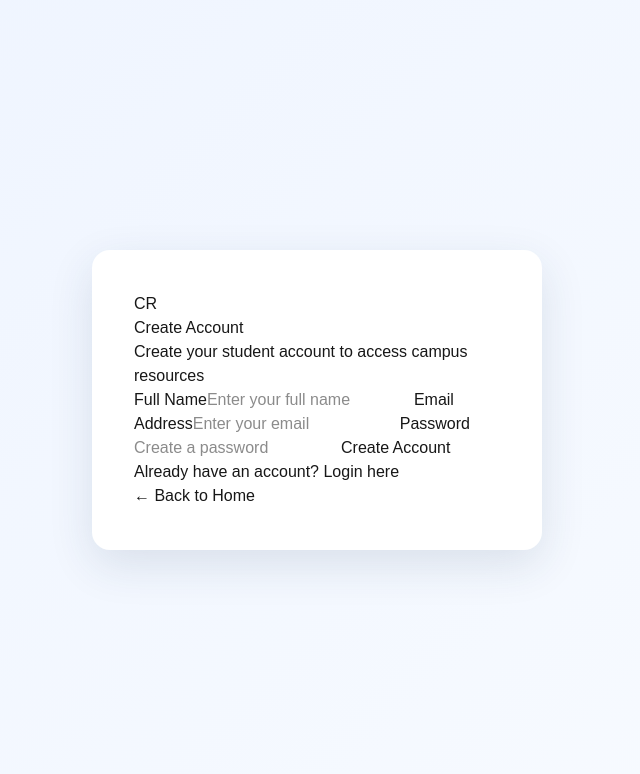
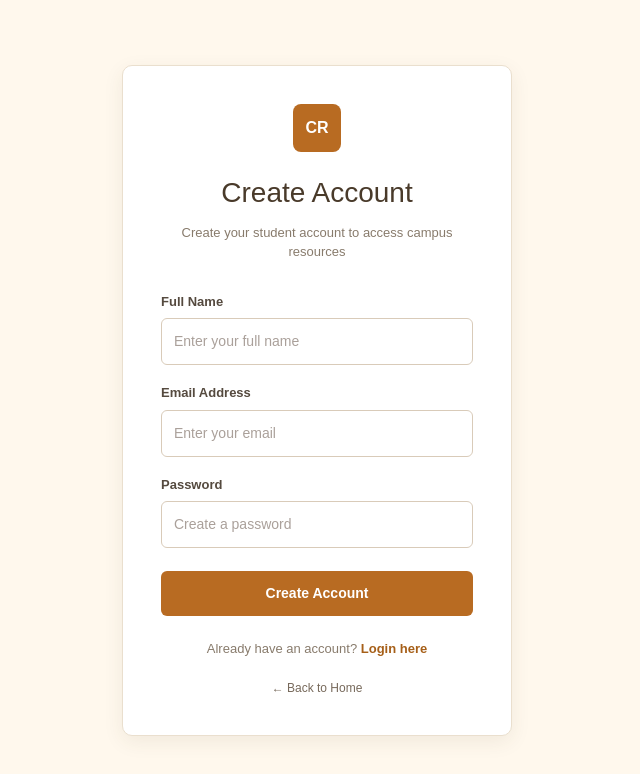
Before and after one commit to mahathikanneboina-rgb/Campus-Resource-Hub, a Next.js app: page /register in a window 1280 px wide. Shown: the top 774 px of the page, without its empty margins (323-963 px from the left). Built offline with nearby package versions, Linux system fonts and the light colour scheme; no server answers.

Commit message:
Fix Firebase auth fallback, login/register flow, resources page, and register CSS

```diff
--- a/app/dashboard/page.tsx
+++ b/app/dashboard/page.tsx
@@ -13,12 +13,11 @@ export default function Dashboard() {
   useEffect(() => {
     const unsubscribe = onAuthStateChanged(auth, (user) => {
       if (user) {
-        setUserEmail(user.email || "");
-        setCheckingUser(false);
-
+        setUserEmail(user.email || "Student User");
       } else {
-        window.location.href = "/login";
+        setUserEmail(localStorage.getItem("user_email") || "Student User");
       }
+      setCheckingUser(false);
     });
 
     return () => unsubscribe();
--- a/app/login/page.tsx
+++ b/app/login/page.tsx
@@ -3,7 +3,7 @@
 import Link from "next/link";
 import { useState } from "react";
 import { signInWithEmailAndPassword } from "firebase/auth";
-import { auth } from "../resources/firebase.js";
+import { auth, isFirebaseConfigured } from "../resources/firebase.js";
 import "./login.css";
 
 export default function Login() {
@@ -29,7 +29,13 @@ export default function Login() {
     }
 
     try {
+      localStorage.setItem("user_email", cleanEmail);
       setLoading(true);
+
+      if (!isFirebaseConfigured()) {
+        window.location.href = "/dashboard";
+        return;
+      }
 
       await signInWithEmailAndPassword(
         auth,
@@ -37,24 +43,10 @@ export default function Login() {
         password
       );
 
-      alert("Login successful!");
-
       window.location.href = "/dashboard";
     } catch (error: any) {
-      console.error("Firebase login error:", error);
-
-      if (
-        error.code === "auth/invalid-credential" ||
-        error.code === "auth/wrong-password"
-      ) {
-        alert("Incorrect email or password.");
-      } else if (error.code === "auth/user-not-found") {
-        alert("No account found with this email.");
-      } else if (error.code === "auth/invalid-email") {
-        alert("Please enter a valid email address.");
-      } else {
-        alert("Login failed. Please try again.");
-      }
+      console.warn("Firebase login fallback:", error);
+      window.location.href = "/dashboard";
     } finally {
       setLoading(false);
     }
--- a/app/register/page.tsx
+++ b/app/register/page.tsx
@@ -3,7 +3,7 @@
 import Link from "next/link";
 import { useState } from "react";
 import { createUserWithEmailAndPassword } from "firebase/auth";
-import { auth } from "../resources/firebase.js";
+import { auth, isFirebaseConfigured } from "../resources/firebase.js";
 import "./register.css";
 
 export default function Register() {
@@ -35,29 +35,22 @@ export default function Register() {
     }
 
     try {
+      localStorage.setItem("user_email", cleanEmail);
+      if (!isFirebaseConfigured()) {
+        window.location.href = "/dashboard";
+        return;
+      }
+
       await createUserWithEmailAndPassword(
         auth,
         cleanEmail,
         password
       );
 
-      alert("Account created successfully!");
-
-      setName("");
-      setEmail("");
-      setPassword("");
+      window.location.href = "/dashboard";
     } catch (error: any) {
-      console.error("Firebase error:", error);
-
-      if (error.code === "auth/email-already-in-use") {
-        alert("This email is already registered. Please login.");
-      } else if (error.code === "auth/invalid-email") {
-        alert("Please enter a valid email address.");
-      } else if (error.code === "auth/weak-password") {
-        alert("Password must contain at least 6 characters.");
-      } else {
-        alert("Registration failed. Please try again.");
-      }
+      console.warn("Firebase registration fallback:", error);
+      window.location.href = "/dashboard";
     }
   };
 
--- a/app/register/register.css
+++ b/app/register/register.css
@@ -1,145 +1,135 @@
 .register-page {
   min-height: 100vh;
+  background: #fff8ed;
   display: flex;
   justify-content: center;
   align-items: center;
-  padding: 40px 20px;
-  background: linear-gradient(135deg, #eef4ff, #f8fbff);
-  font-family: Arial, Helvetica, sans-serif;
+  padding: 30px;
+  font-family: Arial, sans-serif;
 }
 
 .register-card {
-  width: 100%;
-  max-width: 450px;
+  width: 390px;
   background: white;
-  padding: 42px;
-  border-radius: 18px;
-  box-shadow: 0 15px 45px rgba(31, 55, 90, 0.12);
+  border: 1px solid #eadfce;
+  border-radius: 10px;
+  padding: 38px;
+  box-shadow: 0 6px 20px rgba(80, 60, 40, 0.08);
 }
 
-.register-header {
-  text-align: center;
-  margin-bottom: 30px;
+.register-logo {
+  width: 48px;
+  height: 48px;
+  margin: 0 auto 20px;
+  background: #b86b22;
+  color: white;
+  display: flex;
+  justify-content: center;
+  align-items: center;
+  border-radius: 8px;
+  font-weight: bold;
+  font-size: 16px;
 }
 
-.logo {
-  width: 60px;
-  height: 60px;
-  margin: 0 auto 18px;
-  display: flex;
-  align-items: center;
-  justify-content: center;
-  border-radius: 16px;
-  background: linear-gradient(135deg, #2563eb, #4f46e5);
-  color: white;
-  font-size: 21px;
-  font-weight: 700;
+.register-card h1 {
+  text-align: center;
+  color: #493a2a;
+  margin: 0;
+  font-size: 28px;
 }
 
-.register-header h1 {
-  margin: 0;
-  color: #172033;
-  font-size: 30px;
+.register-subtitle {
+  text-align: center;
+  color: #887b6c;
+  font-size: 13px;
+  margin: 9px 0 30px;
 }
 
-.register-header p {
-  margin-top: 10px;
-  color: #6b7280;
-  font-size: 14px;
-  line-height: 1.6;
+.register-card form {
+  display: flex;
+  flex-direction: column;
 }
 
-.register-form {
-  display: flex;
-  flex-direction: column;
-  gap: 20px;
+.register-card label {
+  color: #554a3f;
+  font-size: 13px;
+  font-weight: bold;
+  margin-bottom: 7px;
 }
 
-.form-group {
-  display: flex;
-  flex-direction: column;
-  gap: 8px;
+.register-card input {
+  padding: 12px;
+  border: 1px solid #d9cbb9;
+  border-radius: 6px;
+  margin-bottom: 18px;
+  font-size: 14px;
+  color: #493a2a;
+  background: white;
 }
 
-.form-group label {
-  color: #374151;
-  font-size: 14px;
-  font-weight: 600;
+.register-card input:focus {
+  outline: none;
+  border-color: #b86b22;
+  box-shadow: 0 0 0 2px #f7ead7;
 }
 
-.form-group input {
-  width: 100%;
-  box-sizing: border-box;
-  padding: 13px 14px;
-  border: 1px solid #d7deea;
-  border-radius: 10px;
-  background: #fbfcfe;
-  color: #172033;
-  font-size: 15px;
-  outline: none;
-  transition: 0.2s;
+.register-card input::placeholder {
+  color: #aaa09a;
 }
 
-.form-group input::placeholder {
-  color: #9ca3af;
+.register-card button {
+  margin-top: 5px;
+  padding: 12px;
+  border: none;
+  border-radius: 6px;
+  background: #b86b22;
+  color: white;
+  font-size: 14px;
+  font-weight: bold;
+  cursor: pointer;
 }
 
-.form-group input:focus {
-  border-color: #2563eb;
-  background: white;
-  box-shadow: 0 0 0 3px rgba(37, 99, 235, 0.12);
+.register-card button:hover {
+  background: #965619;
 }
 
-.register-button {
-  border: none;
-  border-radius: 10px;
-  padding: 14px;
-  background: linear-gradient(135deg, #2563eb, #4f46e5);
-  color: white;
-  font-size: 16px;
-  font-weight: 600;
-  cursor: pointer;
-  transition: 0.2s;
+.login-text {
+  text-align: center;
+  color: #887b6c;
+  font-size: 13px;
+  margin-top: 23px;
 }
 
-.register-button:hover {
-  transform: translateY(-1px);
-  box-shadow: 0 8px 20px rgba(37, 99, 235, 0.25);
+.login-text a {
+  color: #a65f18;
+  text-decoration: none;
+  font-weight: bold;
 }
 
-.login-section {
-  margin-top: 25px;
-  text-align: center;
-  font-size: 14px;
-  color: #6b7280;
-}
-
-.login-section a {
-  margin-left: 5px;
-  color: #2563eb;
-  font-weight: 600;
-  text-decoration: none;
-}
-
-.login-section a:hover {
+.login-text a:hover {
   text-decoration: underline;
 }
 
-.footer-text {
-  margin-top: 30px;
-  padding-top: 20px;
-  border-top: 1px solid #edf0f5;
+.home-link {
+  display: block;
   text-align: center;
-  color: #9ca3af;
+  margin-top: 20px;
+  color: #77695b;
+  text-decoration: none;
   font-size: 12px;
 }
 
-@media (max-width: 520px) {
-  .register-card {
-    padding: 30px 22px;
+.home-link:hover {
+  color: #a65f18;
+}
+
+@media (max-width: 500px) {
+  .register-page {
+    padding: 20px;
   }
 
-  .register-header h1 {
-    font-size: 26px;
+  .register-card {
+    width: 100%;
+    padding: 30px 24px;
   }
 }
--- a/app/resources/page.tsx
+++ b/app/resources/page.tsx
@@ -16,6 +16,45 @@ type Resource = {
   link: string;
 };
 
+const DEFAULT_RESOURCES: Resource[] = [
+  {
+    id: "sample-1",
+    title: "Database Management Systems (DBMS) Notes",
+    type: "Notes",
+    branch: "CSE",
+    year: "2nd Year",
+    semester: "4th Semester",
+    link: "https://example.com/dbms-notes",
+  },
+  {
+    id: "sample-2",
+    title: "Data Structures & Algorithms Question Paper",
+    type: "Question Paper",
+    branch: "CSE",
+    year: "2nd Year",
+    semester: "3rd Semester",
+    link: "https://example.com/dsa-paper",
+  },
+  {
+    id: "sample-3",
+    title: "Digital Electronics Study Material",
+    type: "Study Material",
+    branch: "ECE",
+    year: "2nd Year",
+    semester: "3rd Semester",
+    link: "https://example.com/de-material",
+  },
+  {
+    id: "sample-4",
+    title: "Operating Systems Lecture Notes",
+    type: "Notes",
+    branch: "CSE",
+    year: "3rd Year",
+    semester: "5th Semester",
+    link: "https://example.com/os-notes",
+  },
+];
+
 export default function Resources() {
   const [resources, setResources] = useState<Resource[]>([]);
   const [search, setSearch] = useState("");
@@ -33,9 +72,7 @@ export default function Resources() {
         setErrorMessage("");
 
         if (!isFirebaseConfigured()) {
-          setErrorMessage(
-            "Firebase is configured with placeholder values in .env.local. Real Firebase Web App configuration is required."
-          );
+          setResources(DEFAULT_RESOURCES);
           setLoading(false);
           return;
         }
@@ -48,7 +85,7 @@ export default function Resources() {
             () =>
               reject(
                 new Error(
-                  "Firestore operation timed out (10s). Please verify internet connection and Firestore security rules."
+                  "Firestore operation timed out (10s)."
                 )
               ),
             10000
@@ -57,13 +94,8 @@ export default function Resources() {
 
         const snapshot = await Promise.race([fetchPromise, timeoutPromise]);
 
-        console.log("Documents found:", snapshot.size);
-
         const firestoreResources: Resource[] = snapshot.docs.map((doc) => {
           const data = doc.data();
-
-          console.log("Document:", doc.id, data);
-
           return {
             id: doc.id,
             title: data.title || "",
@@ -75,15 +107,14 @@ export default function Resources() {
           };
         });
 
-        setResources(firestoreResources);
+        if (firestoreResources.length > 0) {
+          setResources(firestoreResources);
+        } else {
+          setResources(DEFAULT_RESOURCES);
+        }
       } catch (error) {
-        console.error("FIREBASE ERROR:", error);
-
-        setErrorMessage(
-          error instanceof Error
-            ? error.message
-            : "Unable to load resources from Firebase."
-        );
+        console.warn("Using sample resources fallback:", error);
+        setResources(DEFAULT_RESOURCES);
       } finally {
         setLoading(false);
       }
```
